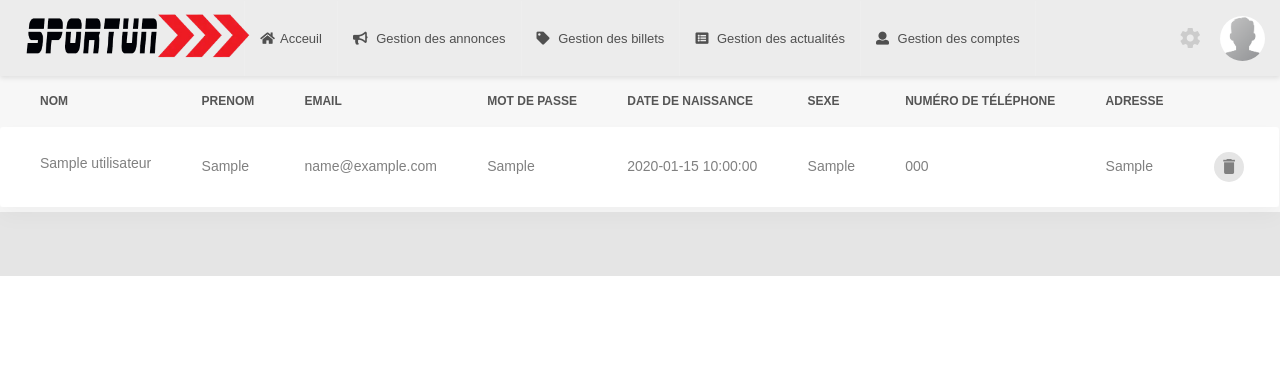
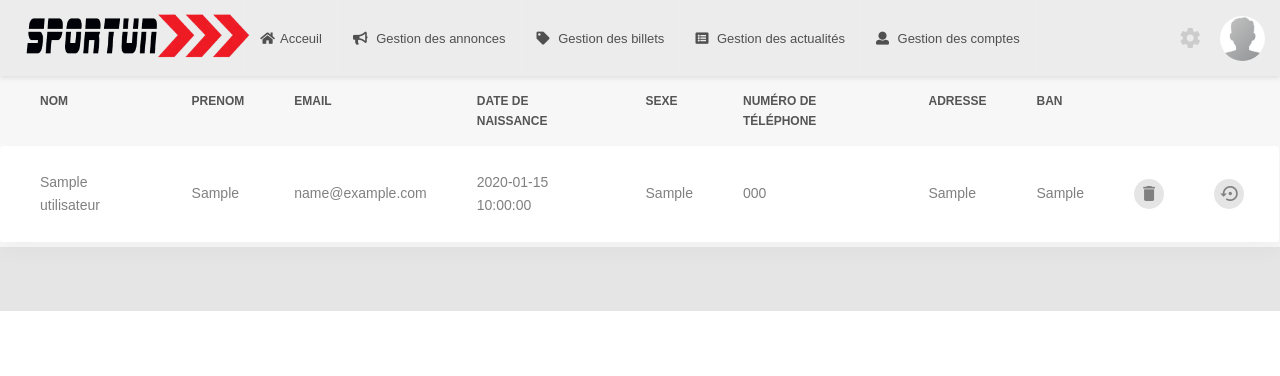
Before and after one commit to Edkalai/SporTun, a PHP site: page /gestioncomptes.php in a window 1280 px wide. Shown: the top 376 px of the page. Run offline with PHP 8.4, Linux system fonts and the light colour scheme; tables that the repository leaves empty or names only in its code hold one stand-in row (values such as "Sample post"); grey boxes are pictures that could not be loaded.

Commit message:
Ban & Unban

```diff
--- a/views/Dashboard/gestioncomptes.php
+++ b/views/Dashboard/gestioncomptes.php
@@ -248,11 +248,11 @@ $result=mysqli_query($conn,$sql);
                                 <th>Nom</th>
                                 <th>Prenom</th>
                                 <th>Email</th>
-                                <th>Mot de passe</th>
                                 <th>Date de naissance</th>
                                 <th>Sexe</th>
                                 <th>Numéro de téléphone</th>
                                 <th>Adresse</th>
+                                <th>Ban</th>
 
 
                             </tr>
@@ -268,21 +268,35 @@ $result=mysqli_query($conn,$sql);
                                 <td><?php echo $rows['nom']; ?></td>
                                 <td><?php echo $rows['prenom']; ?></td>
                                 <td><?php echo $rows['email']; ?></td>
-                                <td><?php echo $rows['mdp']; ?></td>
                                 <td><?php echo $rows['datenaissance']; ?></td>
                                 <td><?php echo $rows['sexe']; ?></td>
                                 <td><?php echo $rows['numtel']; ?></td>
                                 <td><?php echo $rows['adresse']; ?></td>
+                                <td><?php echo $rows['ban']; ?></td>
 
                                 <td>
 
 
                                     <div class="table-data-feature">
 
-                                        <button class="item" data-toggle="tooltip" data-placement="top" title="Bannir le compte">
+                                        <a href="ban.php?id=<?php echo $rows['email'] ?>">
+                                          <button class="item" data-toggle="tooltip" data-placement="top"  title="Ban">
                                             <i class="zmdi zmdi-delete"></i>
                                         </button>
+                                        </a>
+                                    </div>
+                                </td>
 
+                                <td>
+
+
+                                    <div class="table-data-feature">
+
+                                        <a href="unban.php?id=<?php echo $rows['email'] ?>">
+                                                    <button class="item" data-toggle="tooltip" data-placement="top"  title="Unban">
+                                                        <i class="zmdi zmdi-time-restore-setting"></i>
+                                                    </button>
+                                        </a>
                                     </div>
                                 </td>
 
--- a/views/Front/login.php
+++ b/views/Front/login.php
@@ -17,7 +17,6 @@ else
     $result=mysqli_query($conn,$sql);
     $row=mysqli_fetch_assoc($result);
     $hashed_password=$row['mdp'];
-    echo($hashed_password);
     if (!  password_verify($mdp, $hashed_password) )
     {
       echo("Mot de passe invalide");
```
Also changed, not shown: views/Dashboard/GestionCompteAdmin.php (deleted, +0 -48 lines), views/Dashboard/ban.php (added, +10 -0 lines), views/Dashboard/unban.php (added, +10 -0 lines).
